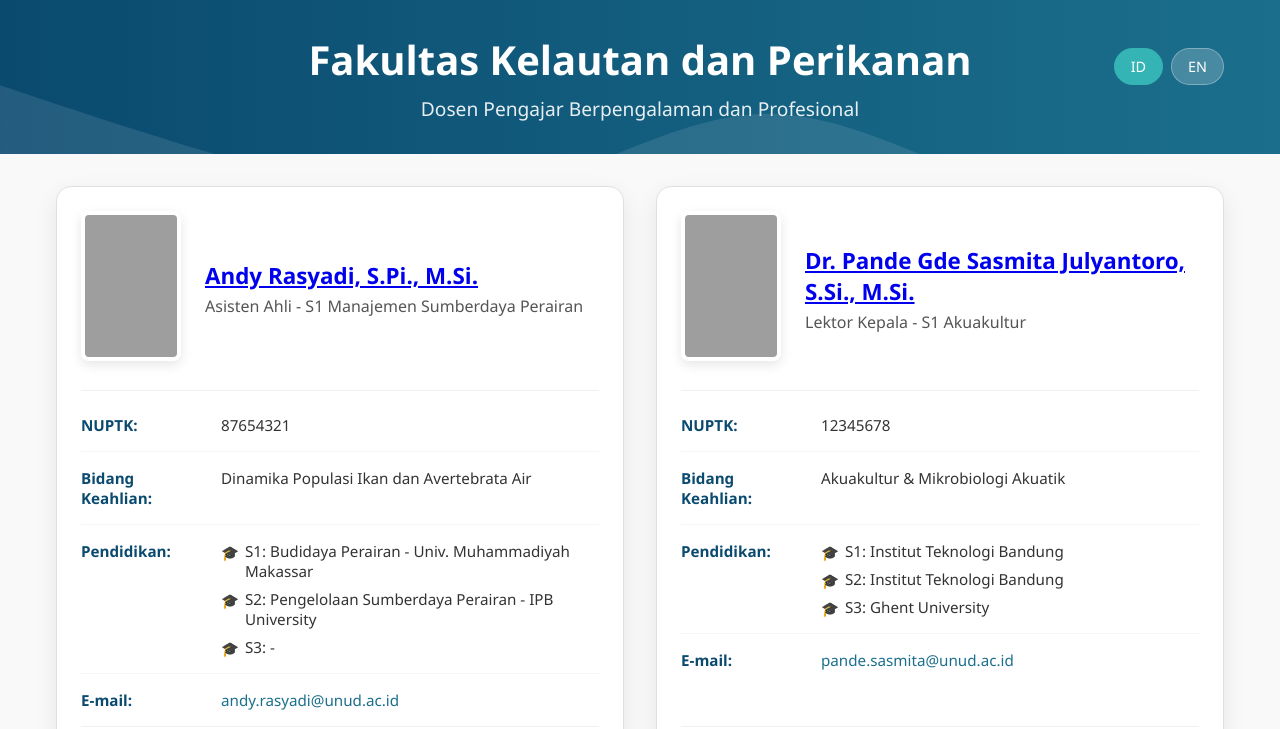
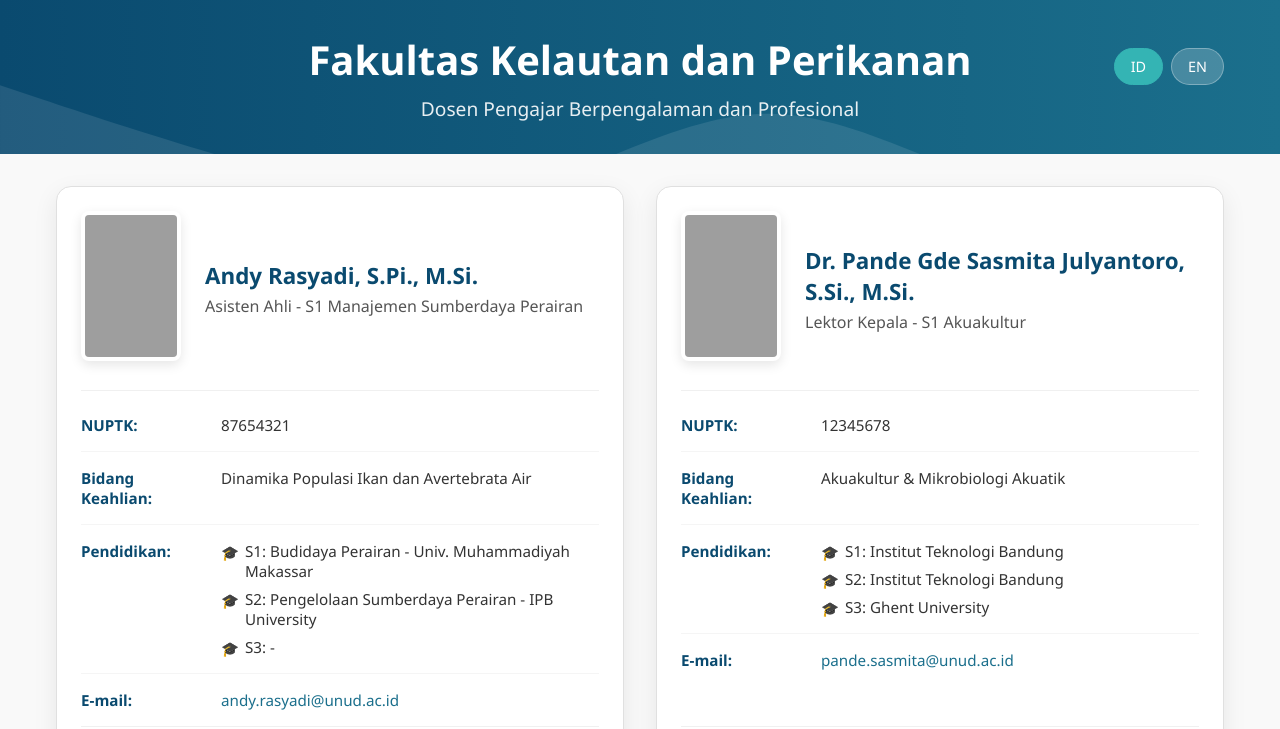
Before and after one commit to arasyadi/Web-Dosen-FKP-Unud, a plain HTML site: page index.html in a window 1280 px wide. Shown: the top 729 px of the page. Drawn offline with Linux system fonts and the light colour scheme; grey boxes are pictures that could not be loaded.

Commit message:
Update styles.css

```diff
--- a/styles.css
+++ b/styles.css
@@ -144,6 +144,35 @@ body {
     font-size: 1rem;
     color: var(--text-secondary);
     font-weight: 500;
+}
+
+/* Clickable Name Link Styles */
+.dosen-name-link {
+    color: var(--primary);
+    text-decoration: none;
+    transition: all 0.3s ease;
+    display: inline-block;
+    position: relative;
+}
+
+.dosen-name-link:hover {
+    color: var(--accent);
+    transform: translateX(3px);
+}
+
+.dosen-name-link::after {
+    content: '';
+    position: absolute;
+    width: 0;
+    height: 2px;
+    bottom: -2px;
+    left: 0;
+    background: var(--accent);
+    transition: width 0.3s ease;
+}
+
+.dosen-name-link:hover::after {
+    width: 100%;
 }
 
 .photo-container {
```
